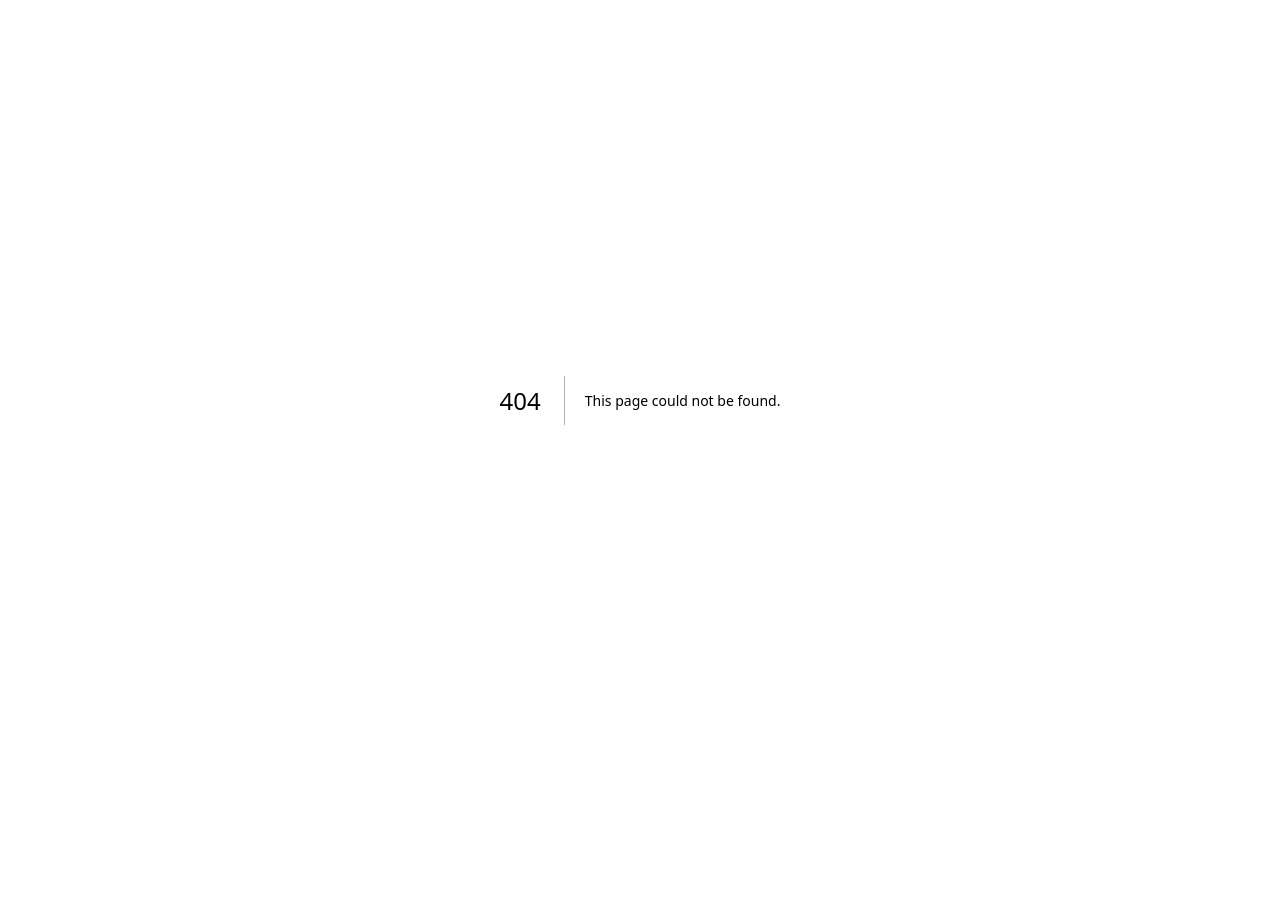
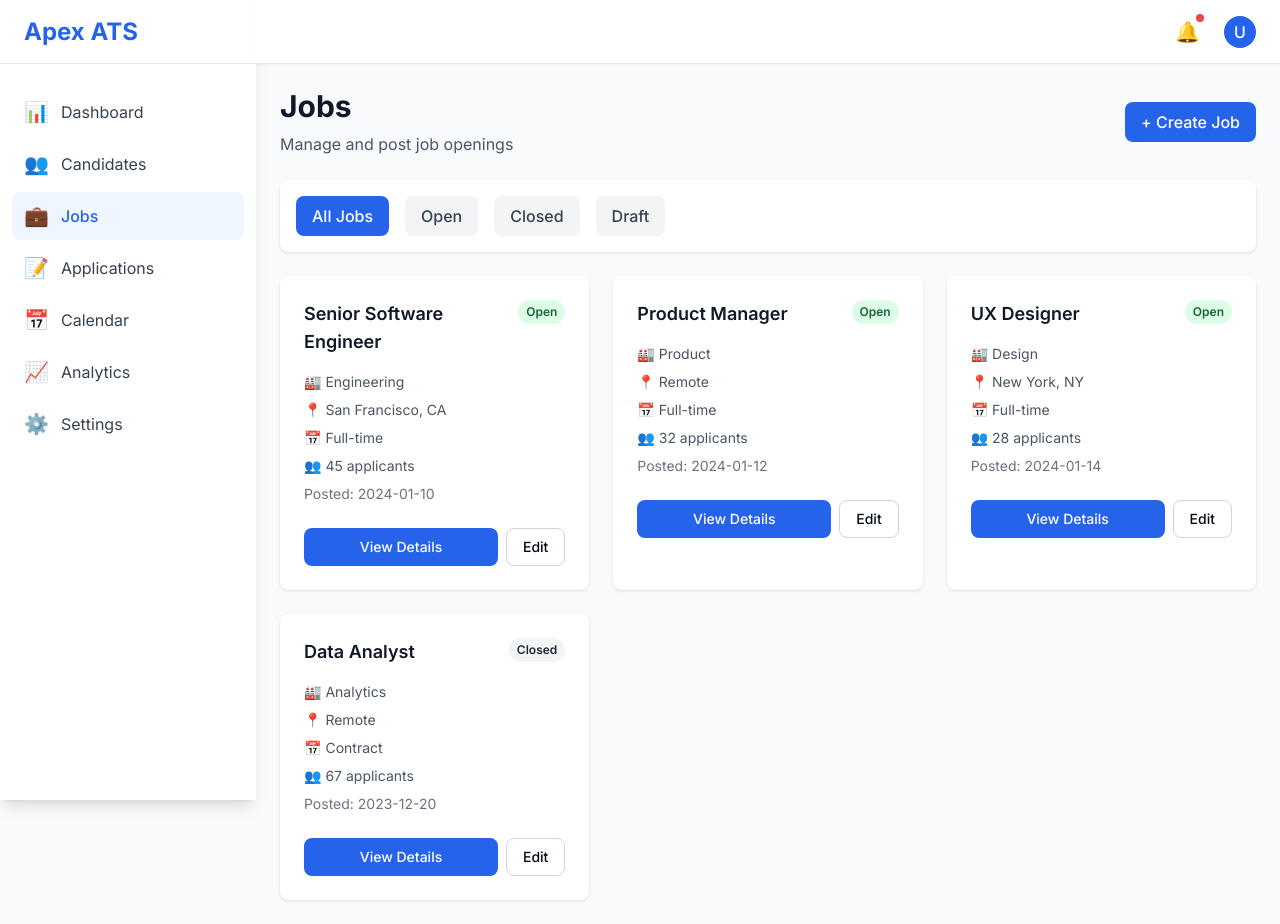
Before and after one commit to 3bi-io/apex-ats, a Next.js app: page /jobs in a window 1280 px wide. Before the commit this address had no page. Before the commit the page ends 800 px from the top, so only its background shows below. Built offline with nearby package versions, Linux system fonts and the light colour scheme.

Commit message:
Add JobsPage component with job listings and filters

```diff
--- /dev/null
+++ b/app/jobs/page.tsx
@@ -0,0 +1,175 @@
+"use client";
+
+import { useState } from 'react';
+import DashboardLayout from '../components/DashboardLayout';
+
+interface Job {
+  id: number;
+  title: string;
+  department: string;
+  location: string;
+  type: string;
+  status: 'Open' | 'Closed' | 'Draft';
+  applicants: number;
+  posted: string;
+}
+
+export default function JobsPage() {
+  const [jobs] = useState<Job[]>([
+    {
+      id: 1,
+      title: 'Senior Software Engineer',
+      department: 'Engineering',
+      location: 'San Francisco, CA',
+      type: 'Full-time',
+      status: 'Open',
+      applicants: 45,
+      posted: '2024-01-10',
+    },
+    {
+      id: 2,
+      title: 'Product Manager',
+      department: 'Product',
+      location: 'Remote',
+      type: 'Full-time',
+      status: 'Open',
+      applicants: 32,
+      posted: '2024-01-12',
+    },
+    {
+      id: 3,
+      title: 'UX Designer',
+      department: 'Design',
+      location: 'New York, NY',
+      type: 'Full-time',
+      status: 'Open',
+      applicants: 28,
+      posted: '2024-01-14',
+    },
+    {
+      id: 4,
+      title: 'Data Analyst',
+      department: 'Analytics',
+      location: 'Remote',
+      type: 'Contract',
+      status: 'Closed',
+      applicants: 67,
+      posted: '2023-12-20',
+    },
+  ]);
+
+  const [filterStatus, setFilterStatus] = useState('all');
+
+  const filteredJobs = jobs.filter((job) => {
+    if (filterStatus === 'all') return true;
+    return job.status === filterStatus;
+  });
+
+  const getStatusColor = (status: string) => {
+    const colors: Record<string, string> = {
+      Open: 'bg-green-100 text-green-800',
+      Closed: 'bg-gray-100 text-gray-800',
+      Draft: 'bg-yellow-100 text-yellow-800',
+    };
+    return colors[status] || 'bg-gray-100 text-gray-800';
+  };
+
+  return (
+    <DashboardLayout>
+      <div className="space-y-6">
+        <div className="flex items-center justify-between">
+          <div>
+            <h1 className="text-3xl font-bold text-gray-900">Jobs</h1>
+            <p className="mt-2 text-gray-600">Manage and post job openings</p>
+          </div>
+          <button className="px-4 py-2 bg-blue-600 text-white rounded-lg hover:bg-blue-700 font-medium">
+            + Create Job
+          </button>
+        </div>
+
+        {/* Filter */}
+        <div className="bg-white rounded-lg shadow p-4">
+          <div className="flex gap-4">
+            <button
+              onClick={() => setFilterStatus('all')}
+              className={`px-4 py-2 rounded-lg font-medium ${
+                filterStatus === 'all'
+                  ? 'bg-blue-600 text-white'
+                  : 'bg-gray-100 text-gray-700 hover:bg-gray-200'
+              }`}
+            >
+              All Jobs
+            </button>
+            <button
+              onClick={() => setFilterStatus('Open')}
+              className={`px-4 py-2 rounded-lg font-medium ${
+                filterStatus === 'Open'
+                  ? 'bg-blue-600 text-white'
+                  : 'bg-gray-100 text-gray-700 hover:bg-gray-200'
+              }`}
+            >
+              Open
+            </button>
+            <button
+              onClick={() => setFilterStatus('Closed')}
+              className={`px-4 py-2 rounded-lg font-medium ${
+                filterStatus === 'Closed'
+                  ? 'bg-blue-600 text-white'
+                  : 'bg-gray-100 text-gray-700 hover:bg-gray-200'
+              }`}
+            >
+              Closed
+            </button>
+            <button
+              onClick={() => setFilterStatus('Draft')}
+              className={`px-4 py-2 rounded-lg font-medium ${
+                filterStatus === 'Draft'
+                  ? 'bg-blue-600 text-white'
+                  : 'bg-gray-100 text-gray-700 hover:bg-gray-200'
+              }`}
+            >
+              Draft
+            </button>
+          </div>
+        </div>
+
+        {/* Jobs Grid */}
+        <div className="grid grid-cols-1 md:grid-cols-2 lg:grid-cols-3 gap-6">
+          {filteredJobs.map((job) => (
+            <div key={job.id} className="bg-white rounded-lg shadow p-6 hover:shadow-lg transition-shadow">
+              <div className="flex items-start justify-between">
+                <h3 className="text-lg font-semibold text-gray-900">{job.title}</h3>
+                <span className={`px-2 py-1 text-xs font-semibold rounded-full ${getStatusColor(job.status)}`}>
+                  {job.status}
+                </span>
+              </div>
+              <div className="mt-4 space-y-2">
+                <p className="text-sm text-gray-600">
+                  <span className="font-medium">🏭</span> {job.department}
+                </p>
+                <p className="text-sm text-gray-600">
+                  <span className="font-medium">📍</span> {job.location}
+                </p>
+                <p className="text-sm text-gray-600">
+                  <span className="font-medium">📅</span> {job.type}
+                </p>
+                <p className="text-sm text-gray-600">
+                  <span className="font-medium">👥</span> {job.applicants} applicants
+                </p>
+                <p className="text-sm text-gray-500">Posted: {job.posted}</p>
+              </div>
+              <div className="mt-6 flex gap-2">
+                <button className="flex-1 px-4 py-2 bg-blue-600 text-white rounded-lg hover:bg-blue-700 text-sm font-medium">
+                  View Details
+                </button>
+                <button className="px-4 py-2 border border-gray-300 rounded-lg hover:bg-gray-50 text-sm font-medium">
+                  Edit
+                </button>
+              </div>
+            </div>
+          ))}
+        </div>
+      </div>
+    </DashboardLayout>
+  );
+}
```
